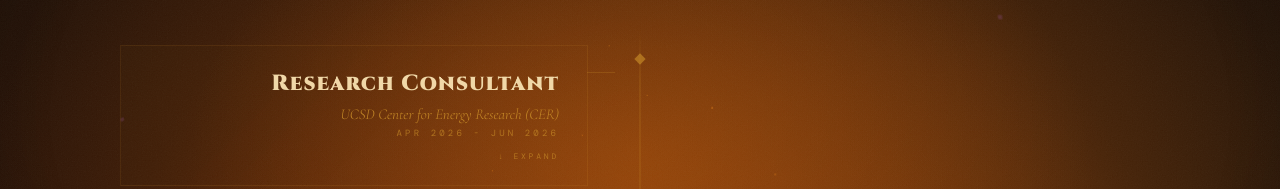
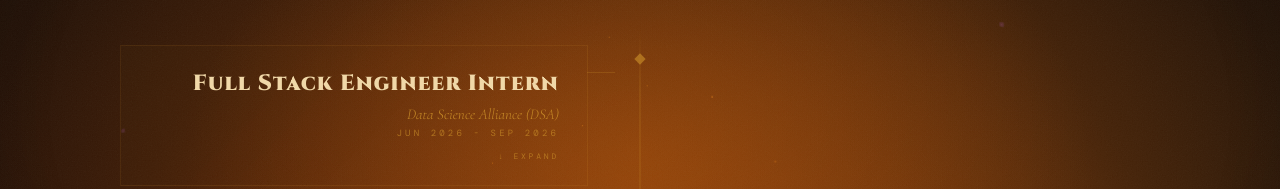
Before and after one commit to SammyG82/sam-griffiths-portfolio, a React (Vite) app: page /#/experience in a window 1280 px wide. Shown: the part 286-475 px from the top of the page. Built offline with nearby package versions, Linux system fonts and the light colour scheme.

Commit message:
Add DSA internship experience
- Added Summer 2026 Full Stack Engineer Intern role at Data Science Alliance
- Renumbered existing entries to keep most recent experience first

```diff
--- a/src/data/experience.ts
+++ b/src/data/experience.ts
@@ -9,6 +9,17 @@ export interface Experience {
 export const experiences: Experience[] = [
   {
     id: 1,
+    title: 'Full Stack Engineer Intern',
+    company: 'Data Science Alliance (DSA)',
+    period: 'Jun 2026 - Sep 2026',
+    bullets: [
+      'Developed a route-optimization tool for non-profit Feeding San Diego that helps dispatchers plan food-rescue pickup and delivery routes across multiple vehicles using Next.js, FastAPI, and Google OR-Tools.',
+      'Wrote an automated test suite for the tool with 90%+ coverage, using pytest, Vitest, and GitHub Actions CI.',
+      'Built multiple educational games with React and TypeScript and set up the Supabase backend for DSA\'s website.',
+    ],
+  },
+  {
+    id: 2,
     title: 'Research Consultant',
     company: 'UCSD Center for Energy Research (CER)',
     period: 'Apr 2026 - Jun 2026',
@@ -19,7 +30,7 @@ export const experiences: Experience[] = [
     ],
   },
   {
-    id: 2,
+    id: 3,
     title: 'Full-Stack Engineer',
     company: 'Data Science Student Society (DS3)',
     period: 'Oct 2025 - Present',
@@ -30,7 +41,7 @@ export const experiences: Experience[] = [
     ],
   },
   {
-    id: 3,
+    id: 4,
     title: 'Intern',
     company: 'High Temp Metals, Inc.',
     period: 'Jun 2025 - Sep 2025',
@@ -40,7 +51,7 @@ export const experiences: Experience[] = [
     ],
   },
   {
-    id: 4,
+    id: 5,
     title: 'Teaching Assistant',
     company: 'Arroyo Vista Elementary School',
     period: 'Aug 2024 - Jun 2025',
@@ -51,7 +62,7 @@ export const experiences: Experience[] = [
     ],
   },
   {
-    id: 5,
+    id: 6,
     title: 'Head Tutor',
     company: 'Veritas Tutoring',
     period: 'Sep 2023 - Jun 2025',
@@ -62,7 +73,7 @@ export const experiences: Experience[] = [
     ],
   },
   {
-    id: 6,
+    id: 7,
     title: 'Group Leader',
     company: 'Badminton Club',
     period: 'Sep 2022 - Jun 2025',
@@ -72,7 +83,7 @@ export const experiences: Experience[] = [
     ],
   },
   {
-    id: 7,
+    id: 8,
     title: 'Thai/Laotian Ambassador',
     company: 'Cultural Foods Club',
     period: 'Sep 2022 - Jun 2025',
```
